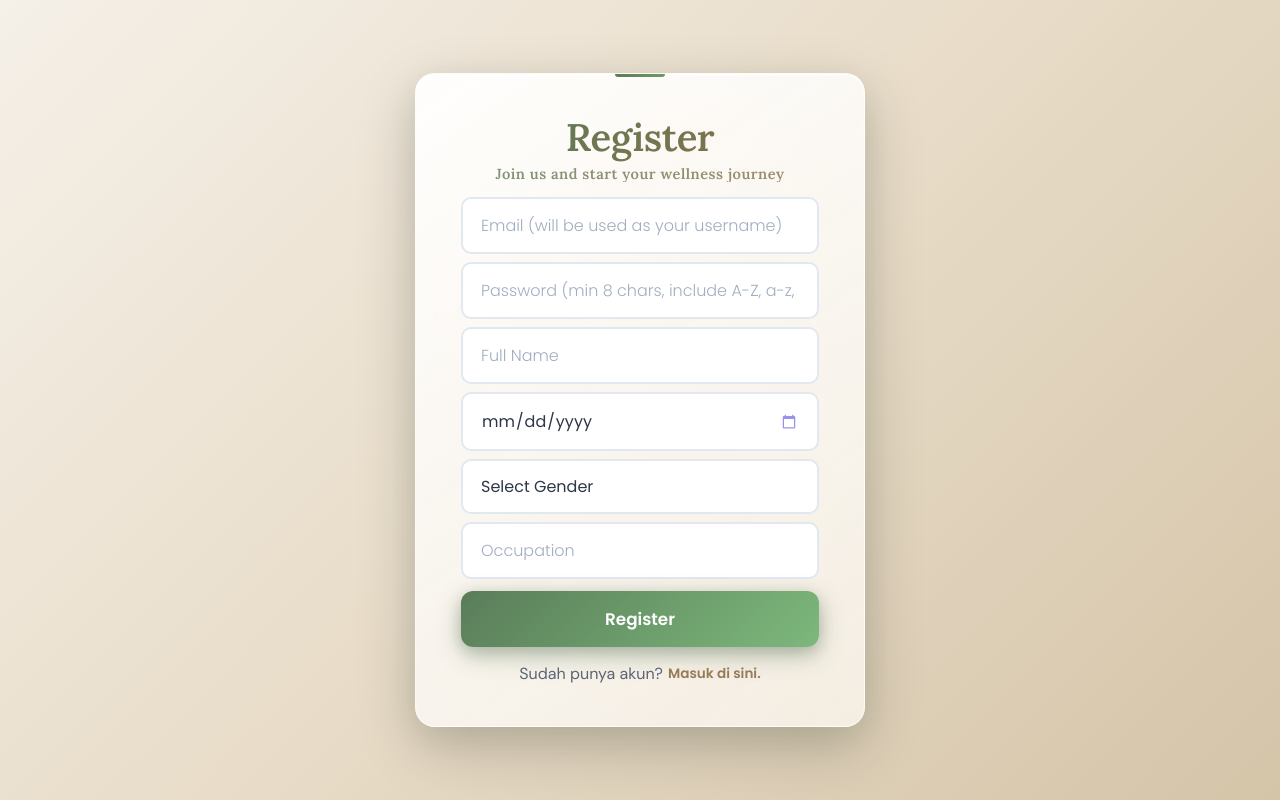
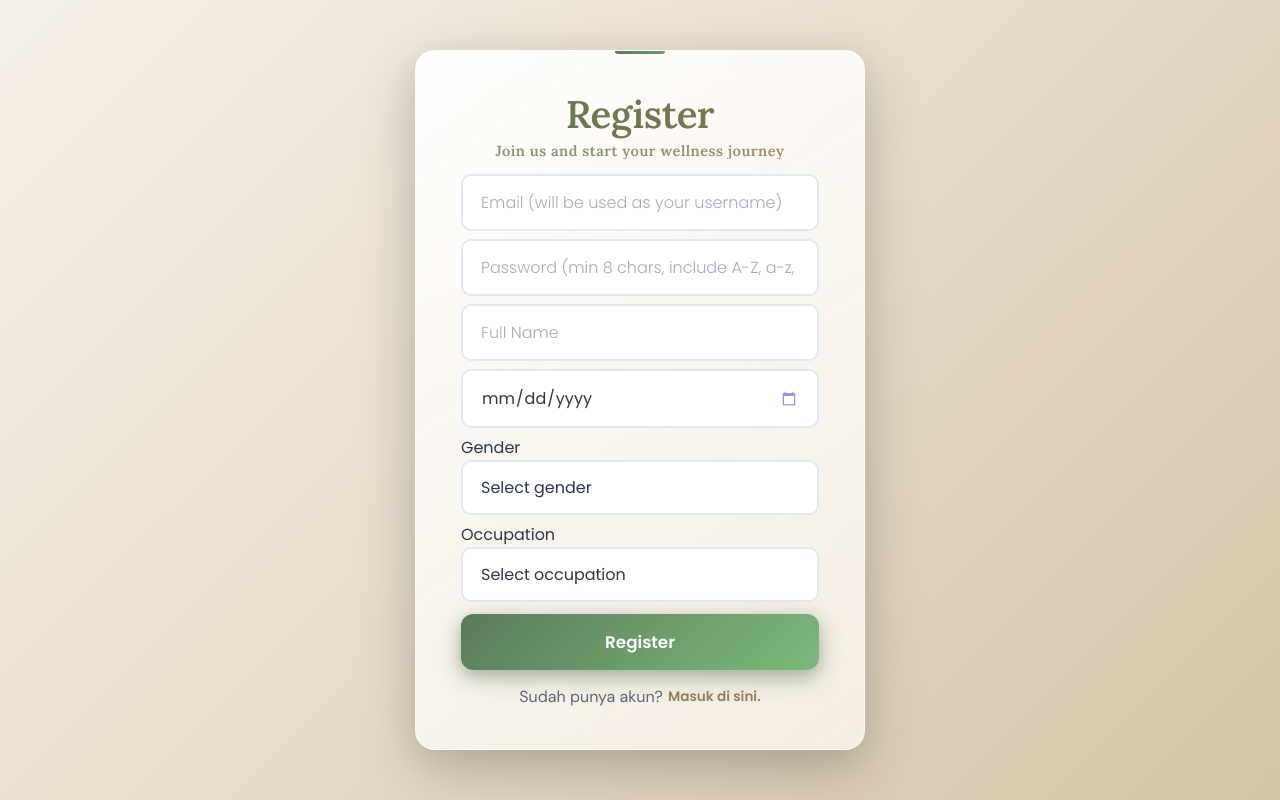
Before and after one commit to ji-tech-2/mindsync-frontend, a React (Vite) app: page /register in a window 1280 px wide. Shown: the top 800 px of the page. Built offline with nearby package versions, Linux system fonts and the light colour scheme.

Commit message:
feat: replace register text fields with dropdowns

```diff
--- a/src/features/auth/routes/Register.jsx
+++ b/src/features/auth/routes/Register.jsx
@@ -2,6 +2,13 @@ import React, { useState } from 'react';
 import { useNavigate } from 'react-router-dom';
 import apiClient, { API_CONFIG } from '@/config/api';
 import { validatePassword } from '@/utils/passwordValidation';
+import { FormSelect } from '@/components';
+import {
+  genderOptions,
+  occupationOptions,
+  toApiGender,
+  toApiOccupation,
+} from '@/utils/fieldMappings';
 import '../assets/register.css';
 
 export default function Register() {
@@ -100,20 +107,6 @@ export default function Register() {
       }
     }
 
-    // Gender validation
-    if (!form.gender) {
-      newErrors.gender = 'Gender is required';
-    }
-
-    // Occupation validation
-    if (!form.occupation || !form.occupation.trim()) {
-      newErrors.occupation = 'Occupation is required';
-    } else if (form.occupation.length < 2) {
-      newErrors.occupation = 'Occupation must be at least 2 characters';
-    } else if (form.occupation.length > 50) {
-      newErrors.occupation = 'Occupation must not exceed 50 characters';
-    }
-
     setErrors(newErrors);
     return Object.keys(newErrors).length === 0;
   };
@@ -134,7 +127,16 @@ export default function Register() {
     // Backend response: { success: true, message: "...", data: { email, name } }
     // Note: Backend doesn't return token on register, user needs to login after
     try {
-      const response = await apiClient.post(API_CONFIG.AUTH_REGISTER, form);
+      // Transform gender and occupation values to API format
+      const formDataToSubmit = {
+        ...form,
+        gender: toApiGender(form.gender),
+        occupation: toApiOccupation(form.occupation),
+      };
+      const response = await apiClient.post(
+        API_CONFIG.AUTH_REGISTER,
+        formDataToSubmit
+      );
       const result = response.data;
       setLoading(false);
 
@@ -261,34 +263,23 @@ export default function Register() {
           </div>
 
           <div className="form-field">
-            <select
+            <FormSelect
+              label="Gender"
               name="gender"
               value={form.gender}
               onChange={handleChange}
-              className={errors.gender ? 'input-error' : ''}
-            >
-              <option value="" disabled>
-                Select Gender
-              </option>
-              <option value="Male">Male</option>
-              <option value="Female">Female</option>
-            </select>
-            {errors.gender && (
-              <span className="error-text">{errors.gender}</span>
-            )}
+              options={genderOptions}
+            />
           </div>
 
           <div className="form-field">
-            <input
+            <FormSelect
+              label="Occupation"
               name="occupation"
-              placeholder="Occupation"
               value={form.occupation}
               onChange={handleChange}
-              className={errors.occupation ? 'input-error' : ''}
+              options={occupationOptions}
             />
-            {errors.occupation && (
-              <span className="error-text">{errors.occupation}</span>
-            )}
           </div>
 
           <button type="submit" className="register-btn" disabled={loading}>
```
